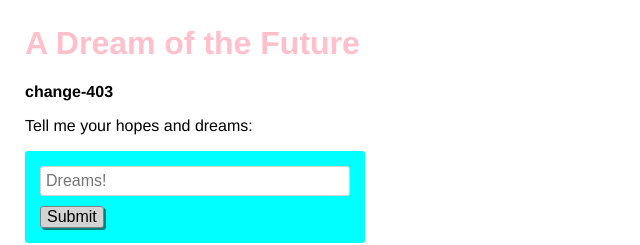
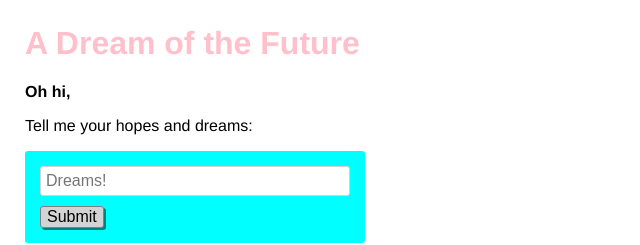
Before and after one commit to glitch-test/test-push, a website: page views/index.html in a window 1280 px wide. Shown: the top 245 px of the page, 0-640 px from the left. Drawn offline with nearby package versions, Linux system fonts and the light colour scheme; no server answers.

Commit message:
Commit: github-8959

```diff
--- a/views/index.html
+++ b/views/index.html
@@ -26,7 +26,7 @@
     </header>
 
     <main>
-      <p class="bold">change-403</p>
+      <p class="bold">Oh hi,</p>
       <p>Tell me your hopes and dreams:</p>
       <form>
         <input type="text" maxlength="100" placeholder="Dreams!">
```
